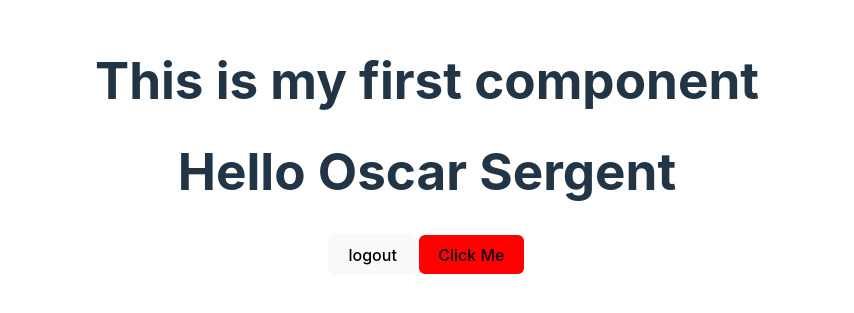
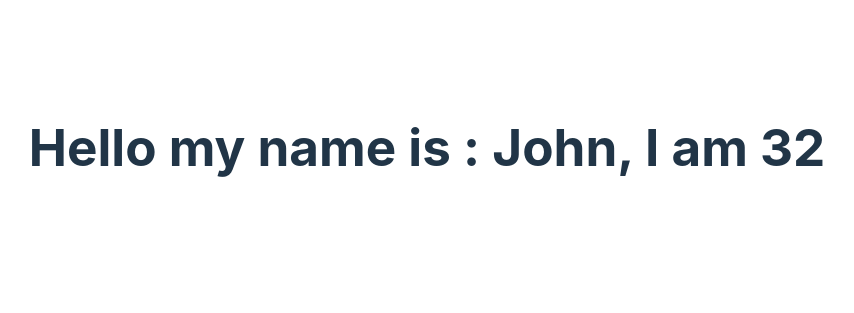
Before and after one commit to OscarSergent/react-week1, a React (Vite) app: page / in a window 1280 px wide. Shown: the part 253-566 px from the top of the page, without its empty margins (213-1067 px from the left). Built offline with nearby package versions, Linux system fonts and the light colour scheme.

Commit message:
exo props

```diff
--- a/src/App.jsx
+++ b/src/App.jsx
@@ -1,14 +1,16 @@
 import './App.css'
-import SecondComponent from './SecondComponent'
 import User from './User'
 
 function App() {
 
+  const info = {
+    name  : 'John',
+    age   : 32
+  }
 
   return (
     <>
-      <SecondComponent/>
-      <User/>
+      <User {...info}/>
     </>
   )
 }
--- a/src/User.jsx
+++ b/src/User.jsx
@@ -1,33 +1,12 @@
-import Button from "./Button"
 
 
 
-const User = () => {
+const User = ({name, age}) => {
 
-    let isSignedIn = true
-    const infoUser = {
-        myName : 'Oscar',
-        myLastName : 'Sergent',
-        myAge : 29
-    }
 
     return (
         <>
-            {!isSignedIn ? (
-                <>
-                    <h1>Please sign in</h1>
-                    <button>Sign IN</button>
-                </>
-            ) : (
-                <>
-                    <h1>Hello { infoUser.myName } { infoUser.myLastName }</h1>
-                    <button>logout</button>
-                </>
-            )}
-            {infoUser.myAge > 30 && <h1>I am older than 30</h1>}
-            <Button/>
-            {/* <h1>Hello my name is : { infoUser.myName } { infoUser.myLastName }</h1>
-            <p>something, something, i am { infoUser.myAge }</p> */}
+            <h1>Hello my name is : { name }, I am { age }</h1>
         </>
     )
 }
```
